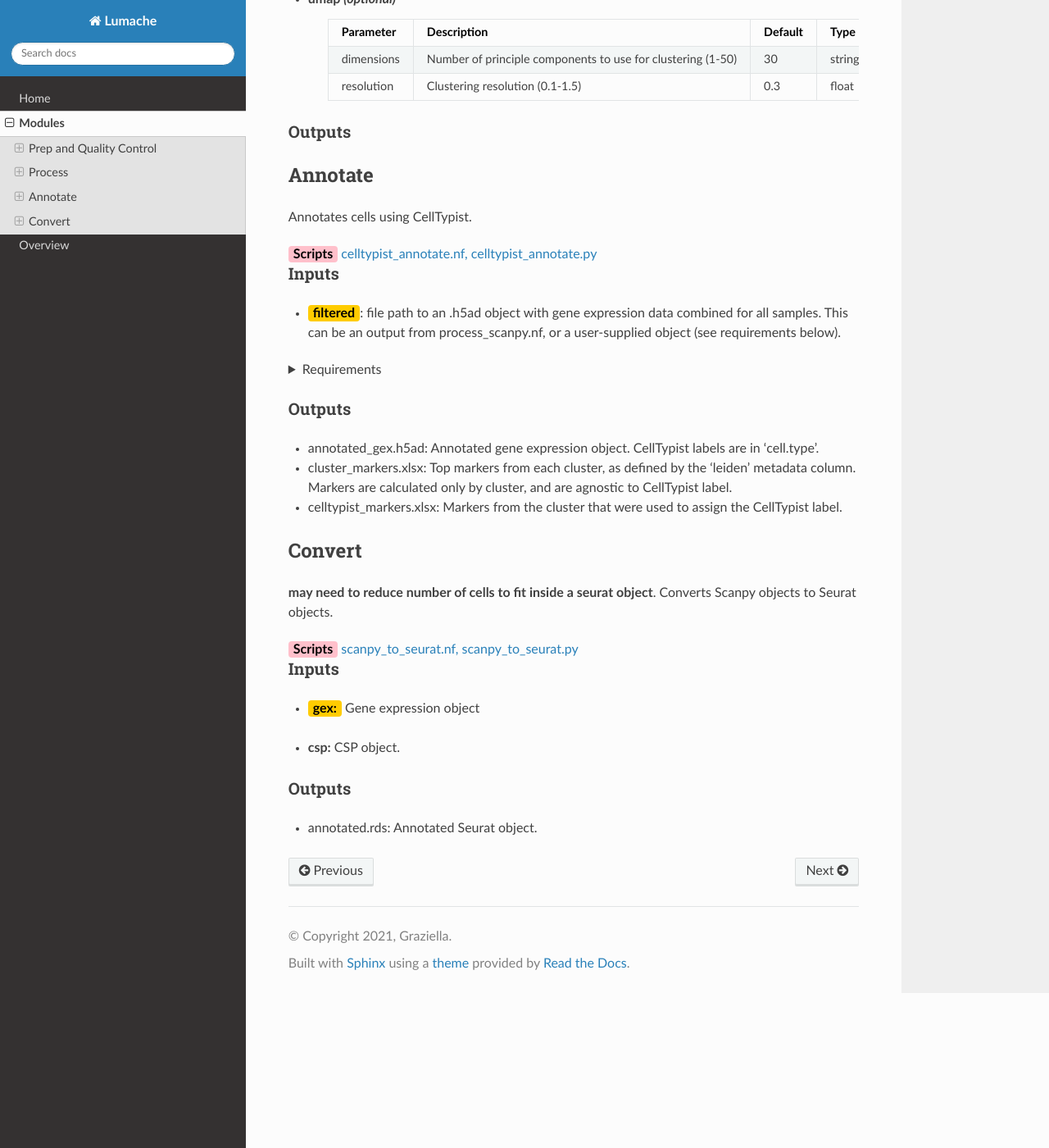
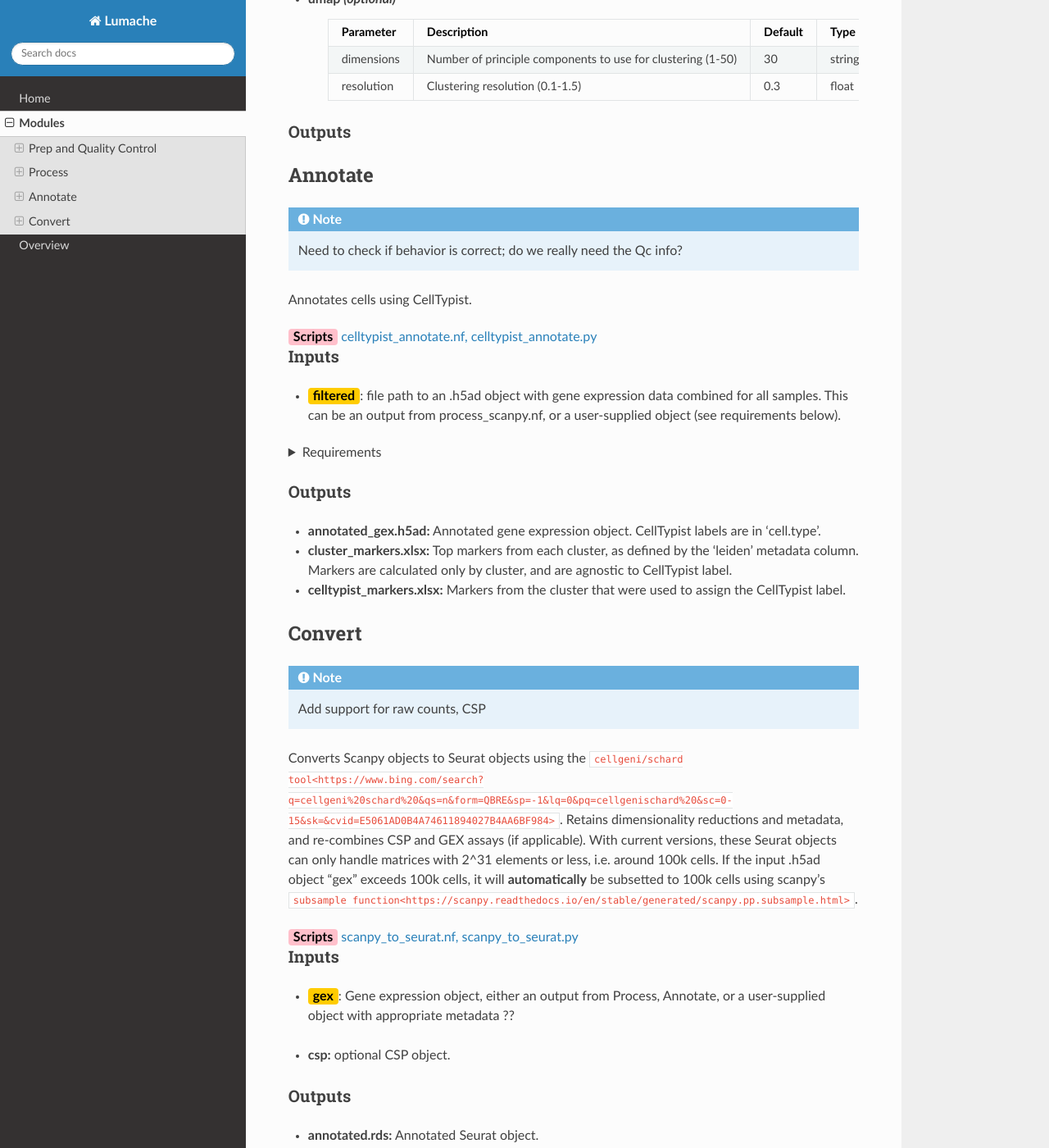
Before and after one commit to oliviaellis65/docs, a Sphinx documentation site: the page built from docs/source/modules.rst, in a window 1280 px wide and 1400 px high, scrolled down 2434 px. Shown: the whole window at 82% size. Built offline with Sphinx 7.4.7 and the Read the Docs theme 3.1.0, drawn with Linux system fonts in a browser that asks for light colours; some of the changed text lies outside the part shown.

Commit message:
Update modules.rst

```diff
--- a/docs/source/modules.rst
+++ b/docs/source/modules.rst
@@ -48,7 +48,7 @@ Inputs
 ^^^^^^^^^^^
 .. raw:: html
 
-   <ul><li><span style="background-color: #FFCC00; color: black; font-weight:bold; padding: 2px 6px; border-radius: 4px;"> samplesheet.csv:</span><span style="display:inline;">  If starting from cellranger outputs, specify the samples in the following format. "sample" is the sample name, and "dir" is the cellranger output folder containing a .h5ad file, normally in this form: ".../per_sample_outs/sampleA/outs". Additional columns will be added to sample metadata.</span></li></ul>
+   <ul><li><span style="background-color: #FFCC00; color: black; font-weight:bold; padding: 2px 6px; border-radius: 4px;"> samplesheet.csv</span><span style="display:inline;">:  If starting from cellranger outputs, specify the samples in the following format. "sample" is the sample name, and "dir" is the cellranger output folder containing a .h5ad file, normally in this form: ".../per_sample_outs/sampleA/outs". Additional columns will be added to sample metadata.</span></li></ul>
 
 ::
 
@@ -104,7 +105,7 @@ Inputs
 
 .. raw:: html
 
-   <ul><li><span style="background-color: #FFCC00; color: black; font-weight:bold; padding: 2px 6px; border-radius: 4px;"> all_samples:</span><span style="display:inline;">  file path to an .h5ad object with gene expression data combined for all samples. This can be an output from qc_scanpy.nf, or a user-supplied object (see requirements below).</span></li></ul>
+   <ul><li><span style="background-color: #FFCC00; color: black; font-weight:bold; padding: 2px 6px; border-radius: 4px;"> all_samples</span><span style="display:inline;">:  file path to an .h5ad object with gene expression data combined for all samples. This can be an output from qc_scanpy.nf, or a user-supplied object (see requirements below).</span></li></ul>
 
 .. raw:: html
 
@@ -122,7 +123,7 @@ Inputs
 
 .. raw:: html
 
-   <ul><li><span style="background-color: #FFCC00; color: black; font-weight:bold; padding: 2px 6px; border-radius: 4px;">qc</span><span style="display:inline; font-weight:bold;"> <i>(all parameters required)</i></span></li></ul>
+   <ul><li><span style="background-color: #FFCC00; color: black; font-weight:bold; padding: 2px 6px; border-radius: 4px;">qc <i>(all parameters required)</i></span></li></ul>
 
 *
 
@@ -170,10 +171,14 @@ Outputs
 ^^^^^^^^^
 
 
+
+
 .. _celltypist:
 
 Annotate
 -------------------------
+.. note::
+   Need to check if behavior is correct; do we really need the Qc info?
 
 Annotates cells using CellTypist.
 
@@ -199,16 +204,20 @@ Inputs
 
 Outputs
 ^^^^^^^^^^^
-- annotated_gex.h5ad: Annotated gene expression object. CellTypist labels are in 'cell.type'.
-- cluster_markers.xlsx: Top markers from each cluster, as defined by the 'leiden' metadata column. Markers are calculated only by cluster, and are agnostic to CellTypist label.
-- celltypist_markers.xlsx: Markers from the cluster that were used to assign the CellTypist label.
+- **annotated_gex.h5ad:** Annotated gene expression object. CellTypist labels are in 'cell.type'.
+- **cluster_markers.xlsx:** Top markers from each cluster, as defined by the 'leiden' metadata column. Markers are calculated only by cluster, and are agnostic to CellTypist label.
+- **celltypist_markers.xlsx:** Markers from the cluster that were used to assign the CellTypist label.
 
 
 .. _convert:
 Convert
 -----------------------
 
-**may need to reduce number of cells to fit inside a seurat object**. Converts Scanpy objects to Seurat objects.
+.. note::
+   Add support for raw counts, CSP
+
+
+Converts Scanpy objects to Seurat objects using the ``cellgeni/schard tool<https://www.bing.com/search?q=cellgeni%20schard%20&qs=n&form=QBRE&sp=-1&lq=0&pq=cellgenischard%20&sc=0-15&sk=&cvid=E5061AD0B4A74611894027B4AA6BF984>``. Retains dimensionality reductions and metadata, and re-combines CSP and GEX assays (if applicable). With current versions, these Seurat objects can only handle matrices with 2^31 elements or less, i.e. around 100k cells. If the input .h5ad object "gex" exceeds 100k cells, it will **automatically** be subsetted to 100k cells using scanpy's ``subsample function<https://scanpy.readthedocs.io/en/stable/generated/scanpy.pp.subsample.html>``.
 
 .. raw:: html
 
@@ -221,12 +230,11 @@ Inputs
 
 .. raw:: html
 
-   <ul><li><span style="background-color: #FFCC00; color: black; font-weight:bold; padding: 2px 6px; border-radius: 4px;">gex:</span><span style="display:inline;"> Gene expression object</span></li></ul>
-
-- **csp:** CSP object.
+   <ul><li><span style="background-color: #FFCC00; color: black; font-weight:bold; padding: 2px 6px; border-radius: 4px;">gex</span><span style="display:inline;">:  Gene expression object, either an output from Process, Annotate, or a user-supplied object with appropriate metadata ?? </span></li></ul>
+- **csp:** optional CSP object.
 
 
 
 Outputs
 ^^^^^^^^^^^
-- annotated.rds: Annotated Seurat object.
+- **annotated.rds:** Annotated Seurat object.
```
Also changed, not shown: other parts of docs/source/modules.rst (+1 -0 lines).
